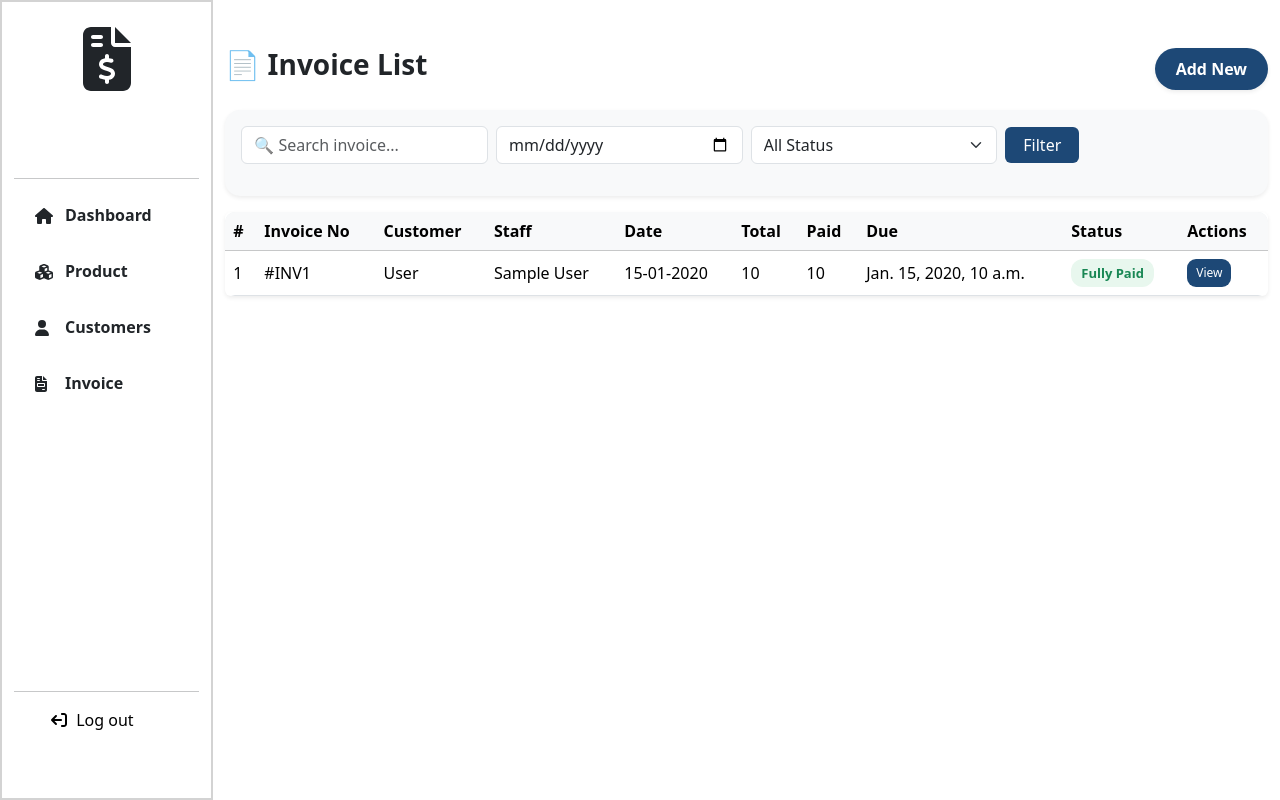
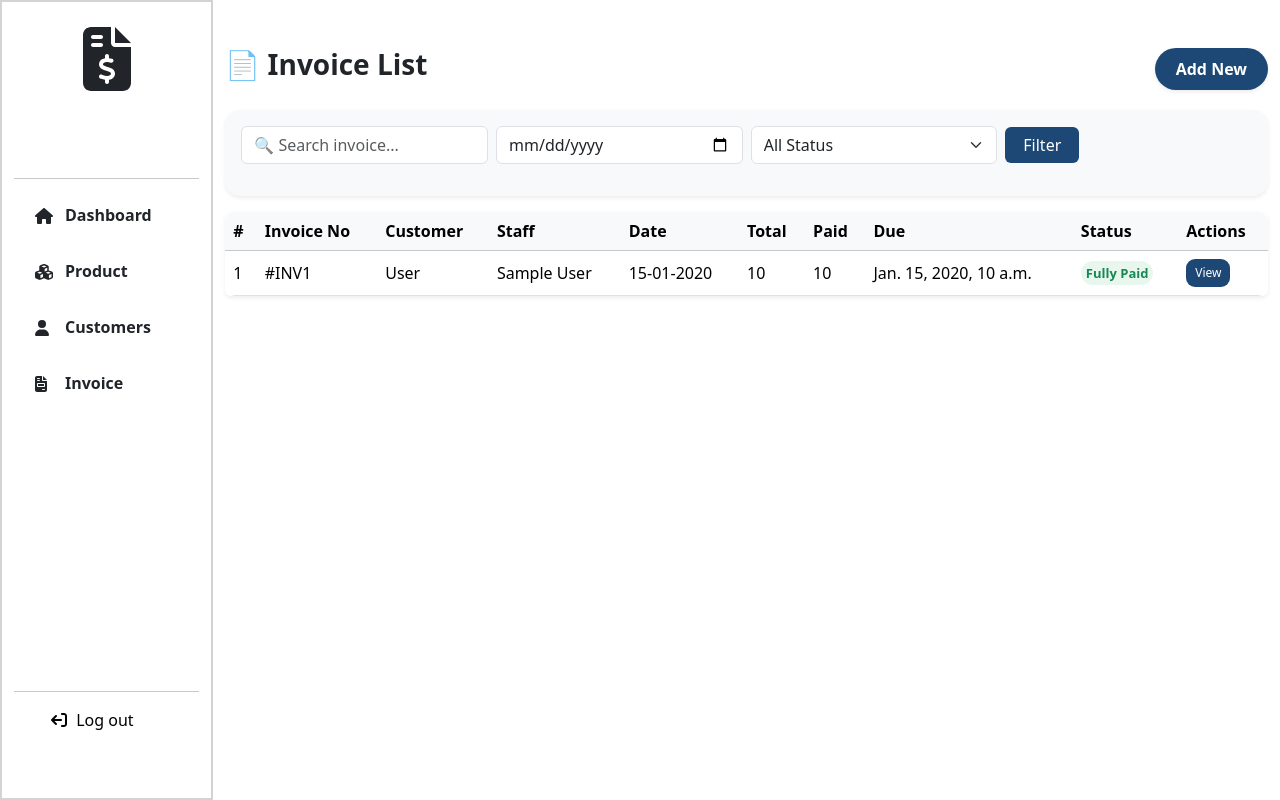
Before and after one commit to Asrifa-hassan/Billing-App, a Django app: template templates/invoices.html in a window 1280 px wide. Run offline with Django 3.2, Linux system fonts and the light colour scheme; the template is opened without the code that fills it: most values are stand-ins (such as "Sample title", 1, 10 or a date in 2020); some libraries are stand-ins or nearby versions.

Commit message:
initial-commit

```diff
--- a/templates/invoices.html
+++ b/templates/invoices.html
@@ -22,7 +22,7 @@
     }
     .btn-product:hover { background-color: #163659; color: white; }
     .btn-sm { font-size: 12px; padding: 4px 8px; }
-    .text-success.fw-bold, .text-danger.fw-bold { padding: 5px 10px; border-radius: 12px; }
+    .text-success.fw-bold, .text-danger.fw-bold { padding: 3px 5px; border-radius: 12px; }
     .text-success.fw-bold { background-color: #e8f7ee; }
     .text-danger.fw-bold { background-color: #fde8e8; }
 </style>
```
